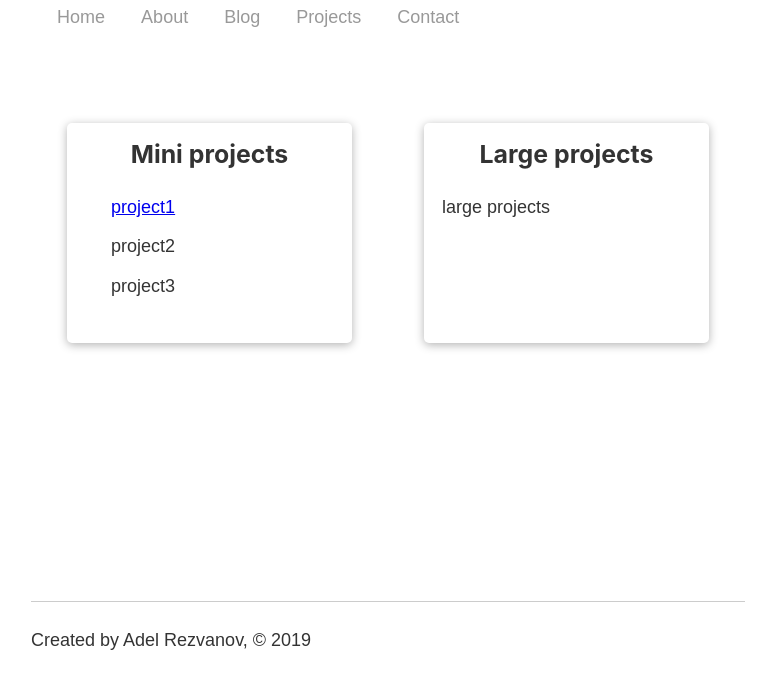
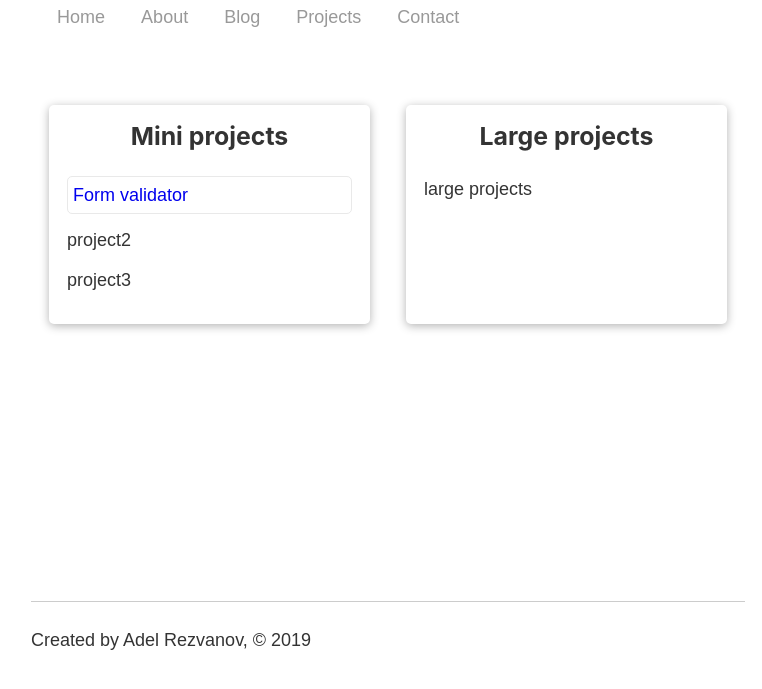
Before and after one commit to hightower86/gatsby-bootcamp, a Gatsby site: page /projects in a window 1280 px wide. Shown: the part 103-792 px from the top of the page, without its empty margins (252-1014 px from the left). Built offline with nearby package versions, Linux system fonts and the light colour scheme; Gatsby itself is replaced by a stand-in of ours.

Commit message:
styling card with grow.li

```diff
--- a/src/pages/projects.js
+++ b/src/pages/projects.js
@@ -11,7 +11,7 @@
         <h3>Mini projects</h3>
         <ul className="pList">
           <li className="pItem">
-            <Link to="/project1">project1</Link>
+            <Link to="/project1">Form validator</Link>
           </li>
           <li className="pItem">project2</li>
           <li className="pItem">project3</li>
--- a/src/pages/projects.module.scss
+++ b/src/pages/projects.module.scss
@@ -1,17 +1,35 @@
 .projects {
   display: flex;
 }
-
 .card {
   width: 50%;
   //min-width: 300px;
   padding: 1rem;
-  margin: 2rem;
+  margin: 1rem;
   //border: 1px solid rgb(189, 189, 189);
   border-radius: 5px;
   box-shadow: 0 2px 10px rgba(0, 0, 0, 0.3);
+  transition: all 0.25s ease-in-out;
+  &:hover {
+    transform: scale(1.05);
+    // backface-visibility: hidden;
+    // transform: translateZ(0);
+    // transform: 0.25s ease-out; //, -webkit-transform 0.25s ease-out;
+  }
   ul {
     list-style: none;
+    margin: 0;
+
+    a {
+      text-decoration: none;
+      display: block;
+      border-radius: 5px;
+      border: 1px solid rgb(233, 233, 233);
+      padding: 5px;
+      &:hover {
+        background-color: rgb(235, 235, 235);
+      }
+    }
   }
 }
 
```
